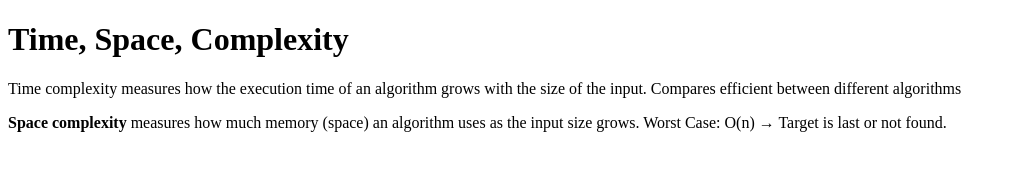
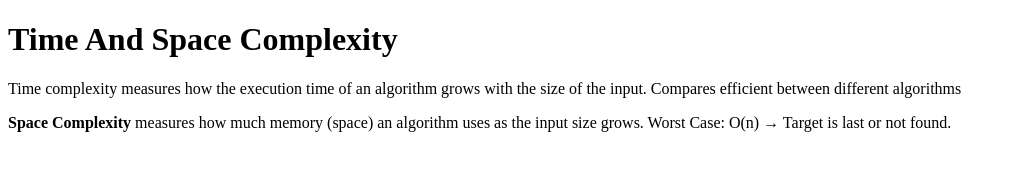
Before and after one commit to acciojob/time-and-space-complexity-vishalmodanwal07, a website: page main.html in a window 1280 px wide. Shown: the whole page, without its empty margins (0-1016 px from the left). Drawn offline with Linux system fonts and the light colour scheme.

Commit message:
created a submission

```diff
--- a/main.html
+++ b/main.html
@@ -7,12 +7,12 @@
 </head>
 
 <body>
-	<h1> Time, Space, Complexity</h1>
+	<h1> Time And Space Complexity</h1>
 	<p>Time complexity measures how the execution time of an algorithm grows with the size of the input.
 		Compares efficient between different algorithms
 	</p>
 	<p>
-		<b>Space complexity</b> measures how much memory (space) an algorithm uses as the input size grows.
+		<b>Space Complexity</b> measures how much memory (space) an algorithm uses as the input size grows.
 		Worst Case: O(n) → Target is last or not found.
 	</p>
     <script type="text/javascript" src="./script.js">
```
